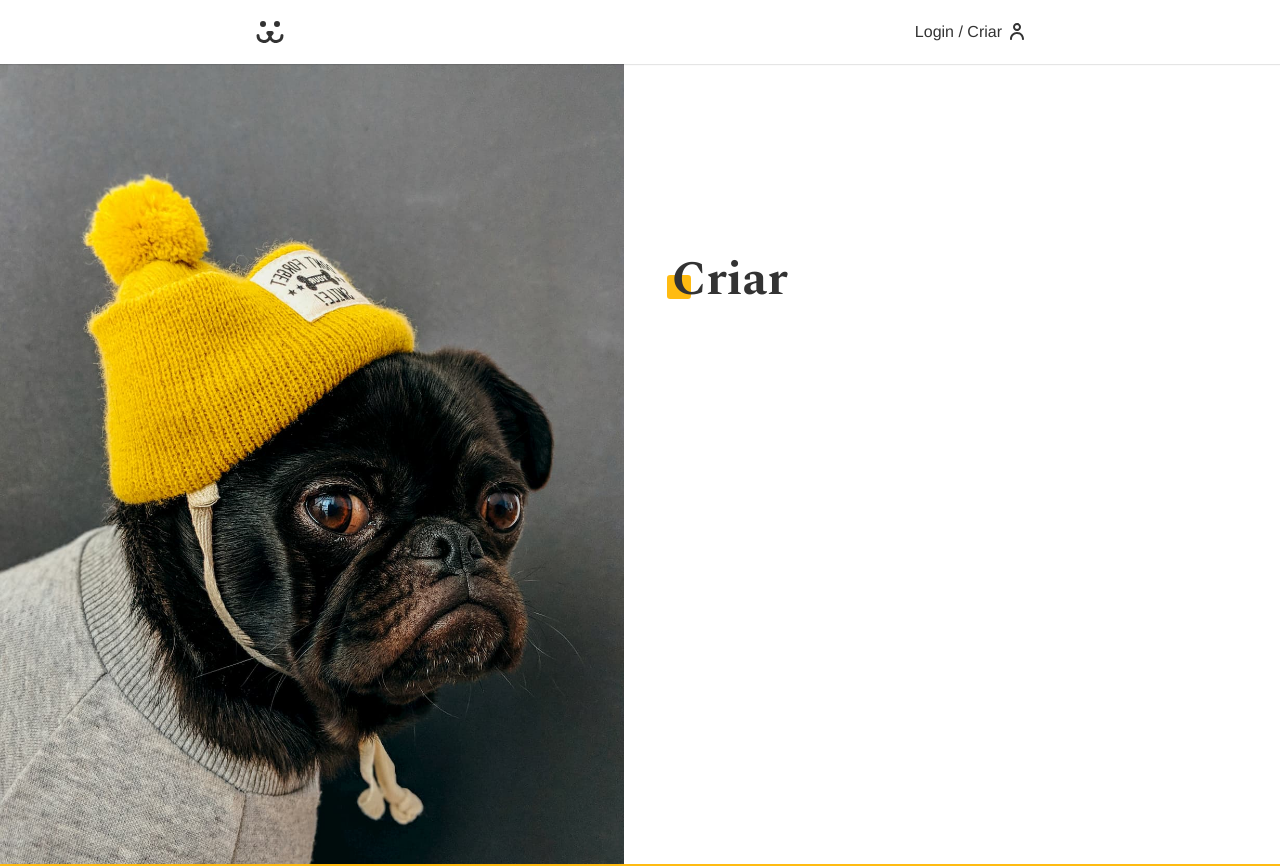
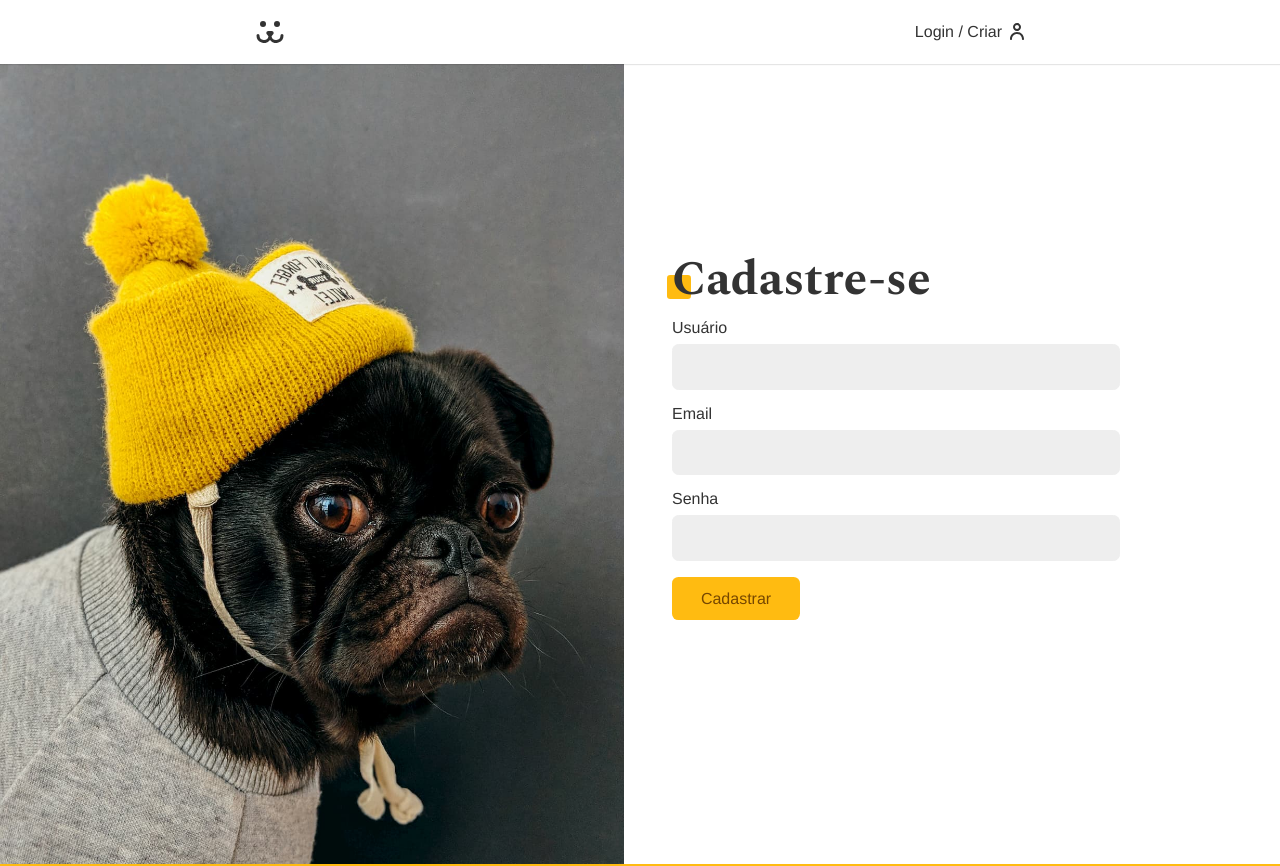
Before and after one commit to eriksongoncalves/origamid-dogs, a Next.js app: page /login/criar in a window 1280 px wide. Shown: the top 866 px of the page. Built offline with nearby package versions, Linux system fonts and the light colour scheme.

Commit message:
feat: login criar

```diff
--- /dev/null
+++ b/src/actions/user-post.ts
@@ -0,0 +1,35 @@
+"use server"
+
+import { USER_POST } from "@/functions/api"
+import apiError from "@/functions/api-error"
+
+import login from "./login"
+
+export default async function userPost(state: {}, formData: FormData) {
+  const username = formData.get("username") as string | null
+  const email = formData.get("email") as string | null
+  const password = formData.get("password") as string | null
+
+  try {
+    if (!username || !email || !password) throw new Error("Preencha os dados.")
+
+    if (password.length < 6) throw new Error("A senha deve ter mais de 6 dígitos.")
+
+    const { url } = USER_POST()
+
+    const response = await fetch(url, {
+      method: "POST",
+      body: formData
+    })
+
+    if (!response.ok) throw new Error("Email ou usuário já cadastrado.")
+
+    const { ok } = await login({ ok: true, error: "" }, formData)
+
+    if (!ok) throw new Error("Error ao logar.")
+
+    return { data: null, ok: true, error: "" }
+  } catch (error: unknown) {
+    return apiError(error)
+  }
+}
--- a/src/app/globals.css
+++ b/src/app/globals.css
@@ -103,3 +103,28 @@ a {
 .VictoryContainer {
   height: initial !important;
 }
+
+.button {
+  font-size: 1rem;
+  font-family: var(--type-first);
+  cursor: pointer;
+  border: none;
+  border-radius: 0.4rem;
+  background: #fb1;
+  color: #764701;
+  min-width: 8rem;
+  padding: 0.8rem 1.2rem;
+  box-sizing: border-box;
+  transition: 0.1s;
+}
+
+.button:hover,
+.button:focus {
+  outline: none;
+  box-shadow: 0 0 0 3px #fea, 0 0 0 4px #fb1;
+}
+
+.button:disabled {
+  opacity: 0.5;
+  cursor: wait;
+}
--- a/src/app/login/criar/page.tsx
+++ b/src/app/login/criar/page.tsx
@@ -1,3 +1,18 @@
-export default function SignUpPage() {
-  return <h1 className="title">Criar</h1>
+import { Metadata } from "next"
+
+import LoginCriarForm from "@/components/Login/login-criar-form"
+
+export const metadata: Metadata = {
+  title: "Crie sua conta",
+  description: "Crie sua conta no site Dogs."
 }
+
+export default async function SignUpPage() {
+  return (
+    <div className="animeLeft">
+      <h1 className="title">Cadastre-se</h1>
+
+      <LoginCriarForm />
+    </div>
+  )
+}
--- a/src/components/Forms/button.tsx
+++ b/src/components/Forms/button.tsx
@@ -1,11 +1,10 @@
 import React from "react"
-import styles from "./button.module.css"
 
 type ButtonType = React.ButtonHTMLAttributes<HTMLButtonElement>
 
 const Button = ({ children, ...props }: ButtonType) => {
   return (
-    <button {...props} className={styles.button}>
+    <button {...props} className="button">
       {children}
     </button>
   )
--- /dev/null
+++ b/src/components/Login/login-criar-form.tsx
@@ -0,0 +1,34 @@
+"use client"
+
+import React, { useActionState } from "react"
+
+import userPost from "@/actions/user-post"
+import Button from "@/components/Forms/button"
+import Input from "@/components/Forms/input"
+
+import styles from "./login-form.module.css"
+import ErrorMessage from "../Helper/error-message"
+
+export default function LoginCriarForm() {
+  const [state, action, isPending] = useActionState(userPost, {
+    ok: false,
+    error: "",
+    data: null
+  })
+
+  React.useEffect(() => {
+    if (state.ok) window.location.href = "/conta"
+  }, [state.ok])
+
+  return (
+    <form action={action} className={styles.form}>
+      <Input label="Usuário" name="username" type="text" />
+      <Input label="Email" name="email" type="email" />
+      <Input label="Senha" name="password" type="password" />
+
+      <ErrorMessage error={state.error} />
+
+      <Button disabled={isPending}>{isPending ? "Cadastrando..." : "Cadastrar"}</Button>
+    </form>
+  )
+}
```
Also changed, not shown: src/components/Forms/button.module.css (deleted, +0 -24 lines).
